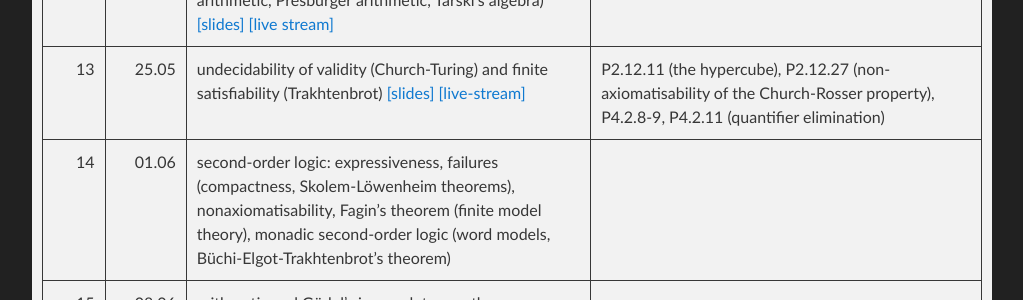
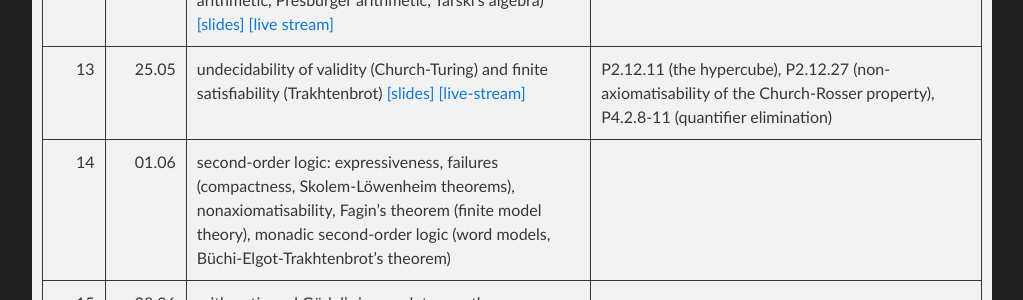
Before and after one commit to lclem/logic_course, a Jekyll site: the page built from docs/index.md, in a window 1280 px wide and 900 px high, scrolled down 3448 px. Shown: the part 305-605 px from the top of the window, without its empty margins (128-1151 px from the left). Built offline with Jekyll 4.4.1, drawn with Linux system fonts in a browser that asks for light colours; our own code applies the rules of GitHub Pages for plain Markdown files.

Commit message:
Update index.md

```diff
--- a/docs/index.md
+++ b/docs/index.md
@@ -77,7 +77,7 @@ Rocket.Chat:
 | 10 | 04.05 | (NO LECTURE, Friday schedule on this Monday) | |
 | 11 | 11.05 | relational homomorphisms, isomorphisms, Ehrenfeucht-Fraïssé games, application to non-definability and non-axiomatisability [[live stream]](https://youtu.be/mtmksRJ3zmM) [[slides]](slides/09-EF_games.pdf) | P2.11.7 (isomorphism); P2.11.12, P2.12.4, P2.12.5, P2.12.6 (elementary equivalence), P2.12.10 (distinguishing sentences), P2.12.13 (infinite EF game |
 | 12 | 18.05 | the decision problem: semidecidability of validity and finite satifiability; decidable theories: finite model property (restriction on quantifier prefix, signature), quantifier elimination (equality, dense order, linear arithmetic, Presburger arithmetic, Tarski's algebra) [[slides]](slides/10-quantifier_elimination.pdf) [[live stream]](https://youtu.be/PpFjRg2_NpM) | P2.12.22-23 (inexpressibility via EF-games); P4.1.3-4 (small model property); P4.2.4, P4.2.6 (quantifier elimination) |
-| 13 | 25.05 | undecidability of validity (Church-Turing) and finite satisfiability (Trakhtenbrot) [[slides]](slides/11-undecidability.pdf) [[live-stream]](https://youtu.be/3NRi9S-F2Vk) | P2.12.11 (the hypercube), P2.12.27 (non-axiomatisability of the Church-Rosser property), P4.2.8-9, P4.2.11 (quantifier elimination) |
+| 13 | 25.05 | undecidability of validity (Church-Turing) and finite satisfiability (Trakhtenbrot) [[slides]](slides/11-undecidability.pdf) [[live-stream]](https://youtu.be/3NRi9S-F2Vk) | P2.12.11 (the hypercube), P2.12.27 (non-axiomatisability of the Church-Rosser property), P4.2.8-11 (quantifier elimination) |
 | 14 | 01.06 | second-order logic: expressiveness, failures (compactness, Skolem-Löwenheim theorems), nonaxiomatisability, Fagin's theorem (finite model theory), monadic second-order logic (word models, Büchi-Elgot-Trakhtenbrot's theorem) | |
 | 15 | 08.06 | arithmetic and Gödel's incompleteness theorem | |
 | 16 | xx.06 | **EXAM** | |
```
